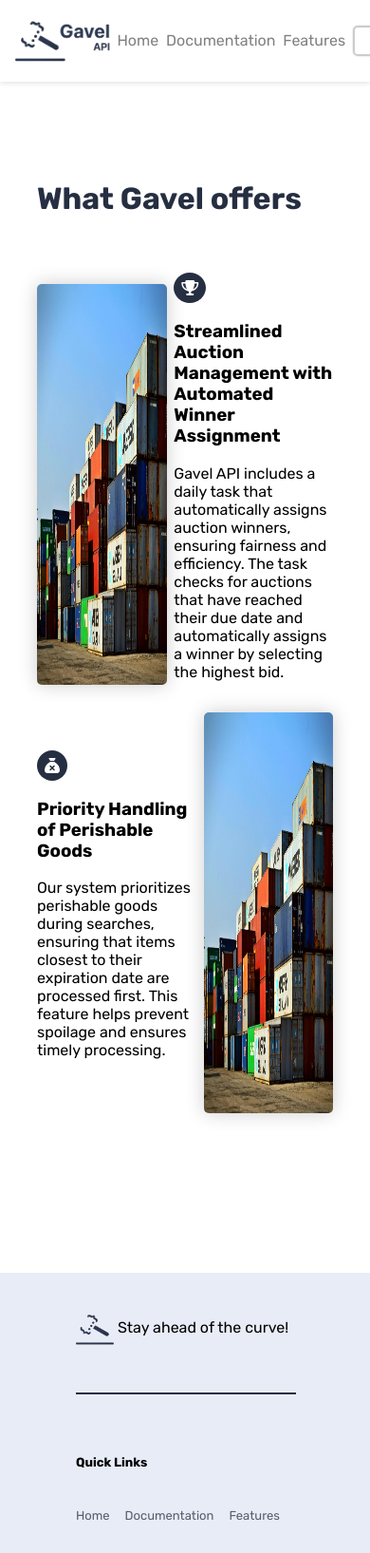
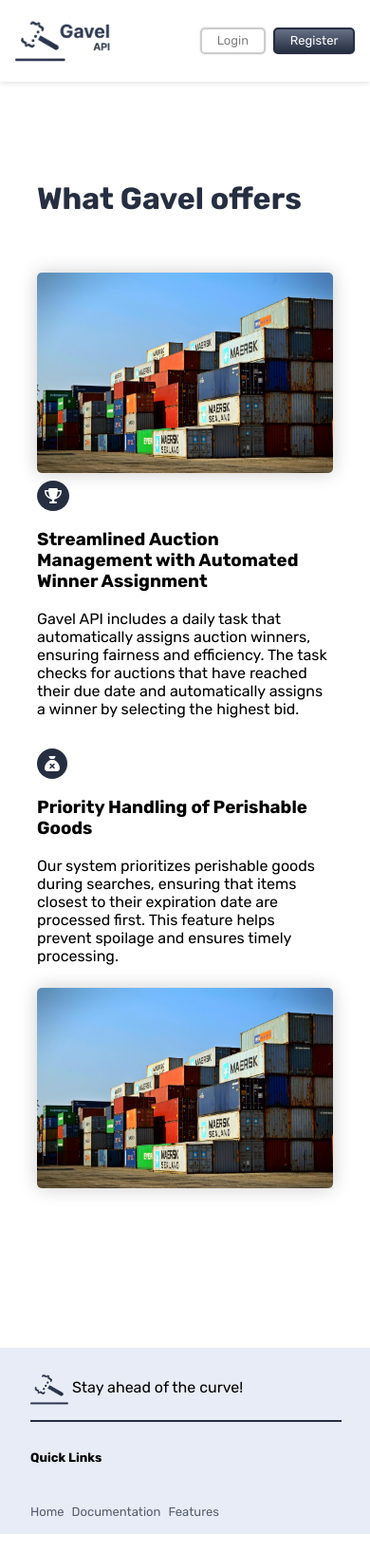
Before and after one commit to elaxolotl/web-services-project, a Flask app: page /features in a window 390 px wide. Shown: the whole page at 95% size. Run offline with Flask 3, Linux system fonts and the light colour scheme; parts of the project's set-up code (start-up, migrations or seed data) failed here and were passed over; some libraries are stand-ins or nearby versions.

Commit message:
feat: add mobile responsiveness frontend

```diff
--- a/static/css/style.css
+++ b/static/css/style.css
@@ -276,13 +276,15 @@
         justify-content: center;
         align-items: center;
         gap: 2vw;
+
         img {
             border-radius: 5px;
             width: 35vw;
             height: 50vh;
             box-shadow: 0 0 20px rgba(0, 0, 0, 0.2);
         }
-        i{
+
+        i {
             background-color: #262E41;
             color: white;
             padding: 0.5rem;
@@ -290,3 +292,98 @@
         }
     }
 }
+
+@media screen and (max-width: 600px) {
+    .home {
+        overflow-x: hidden;
+        margin: 10vh 10vw;
+
+        .hero {
+            flex-direction: column !important;
+            gap: 2vw;
+
+            .hero-left {
+
+                .buttons {
+                    display: flex;
+                    flex-direction: row;
+                    gap: 2vw;
+                    font-size: 0.72rem;
+                }
+            }
+
+        }
+
+        .learn-more {
+
+            .features {
+                justify-content: center;
+                gap: 2vw;
+                margin: 4vh 0;
+
+                li {
+                    width: 23vw;
+                    height: 15vh;
+                    font-size: 12px;
+
+                    .feature-notes {
+                        display: none;
+                    }
+                }
+            }
+        }
+
+        .features-section {
+
+            .feature-card {
+                flex-direction: column;
+                gap: 1vw;
+
+                img {
+                    width: 80vw;
+                    height: 30vh;
+                }
+            }
+        }
+    }
+
+    nav {
+
+        ul {
+            font-size: small;
+
+            li:not(:nth-last-child(-n+2)) {
+                display: none;
+            }
+        }
+    }
+
+    footer {
+        padding: 1rem 2rem;
+
+        hr {
+            margin: 1vh 0;
+        }
+
+        .quick-links {
+
+            ul {
+                gap: 0.5rem;
+
+            }
+
+        }
+    }
+
+    .features {
+
+        .feature-card {
+            flex-direction: column;
+
+            img {
+                width: 80vw;
+                height: 25vh;
+            }
+        }
+    }
+}
```
Also changed, not shown: static/css/docs-style.css (+55 -0 lines).
